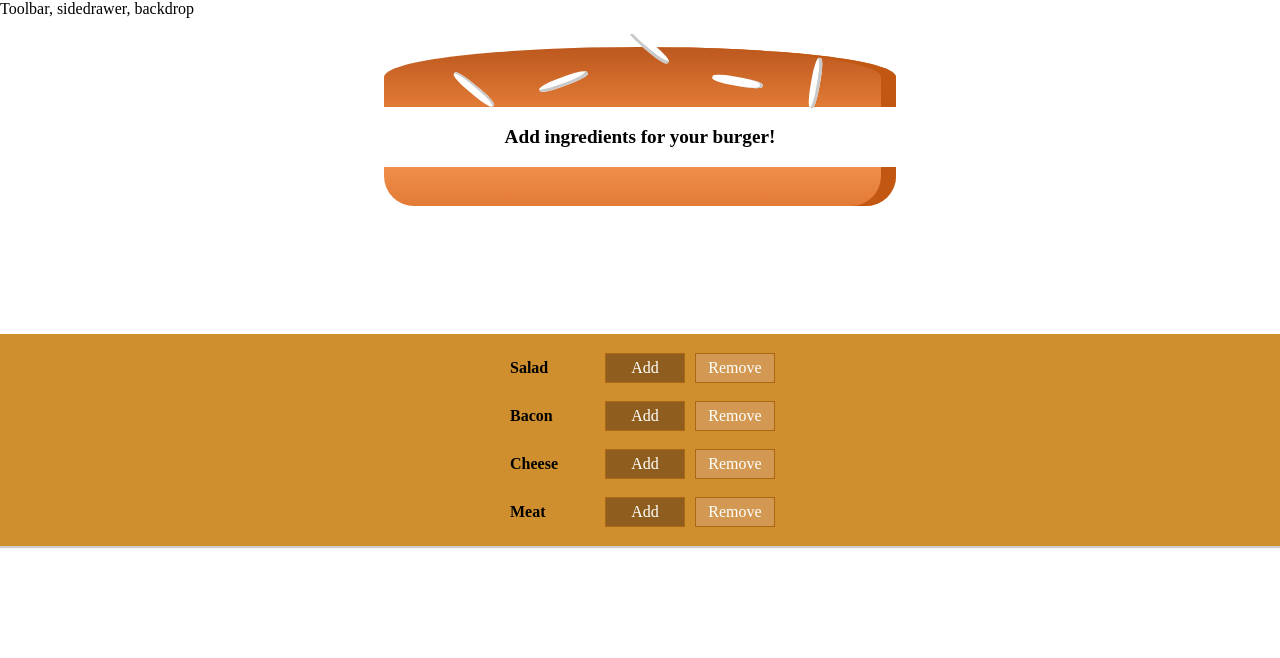
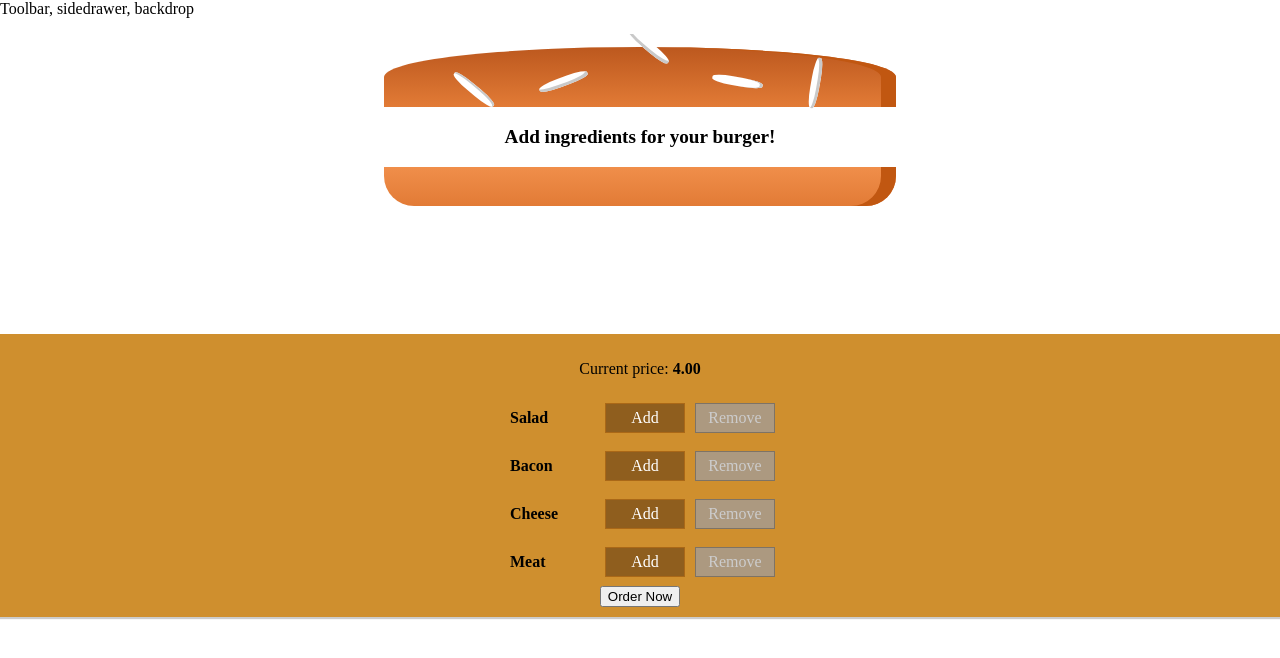
Before and after one commit to kwameasare04/kwame-s_killer_burger_app, a React app: page / in a window 1280 px wide. Shown: the top 658 px of the page. Built offline with nearby package versions, Linux system fonts and the light colour scheme; a web font is replaced by a local one.

Commit message:
adding total price and order bttn

```diff
--- a/src/components/Burger/BuildControls/BuildControl/BuildControl.js
+++ b/src/components/Burger/BuildControls/BuildControl/BuildControl.js
@@ -7,7 +7,7 @@ const buildControl = (props) => (
             {props.label}
         </div>
             <button className={classes.More} onClick={props.added}>Add</button>
-            <button className={classes.Less} onClick={props.removed}>Remove</button>
+            <button className={classes.Less} onClick={props.removed} disabled={props.disabled}>Remove</button>
 
     </div>
 );
--- a/src/components/Burger/BuildControls/BuildControls.js
+++ b/src/components/Burger/BuildControls/BuildControls.js
@@ -11,11 +11,14 @@ import BuildControl from "./BuildControl/BuildControl";
 
 const buildContols = (props) => (
     <div className={classes.BuildControls}>
+    <p>Current price: <strong>{props.price.toFixed(2)}</strong></p>
     {controls.map(ctrl => (
         <BuildControl added={()=> props.ingredientAdded(ctrl.type)} key={ctrl.label} label={ctrl.label}
         removed={() => props.ingredientRemoved(ctrl.type)}
+        disabled={props.disabled[ctrl.type]}
         />
     ))}
+    <button>Order Now</button>
     </div>
 );
 
--- a/src/containers/BurgerBuilder/BurgerBuilder.js
+++ b/src/containers/BurgerBuilder/BurgerBuilder.js
@@ -53,11 +53,22 @@ removeIngredientsHandler = (type) => {
 
 
     render (){
+
+        const disabledInfo = {
+            ...this.state.ingredients
+        };
+        for(let key in disabledInfo){
+         disabledInfo[key] = disabledInfo[key] <= 0
+        }
+
         return (
             <Aux>
                 <Burger ingredients={this.state.ingredients} />
                 <BuildControls ingredientAdded={this.addIngredientsHandler}
-                 ingredientRemoved={this.removeIngredientsHandler} />
+                 ingredientRemoved={this.removeIngredientsHandler}
+                 disabled={disabledInfo}
+                 price={this.state.total_price}
+                 />
             </Aux>
         );
     }
```
